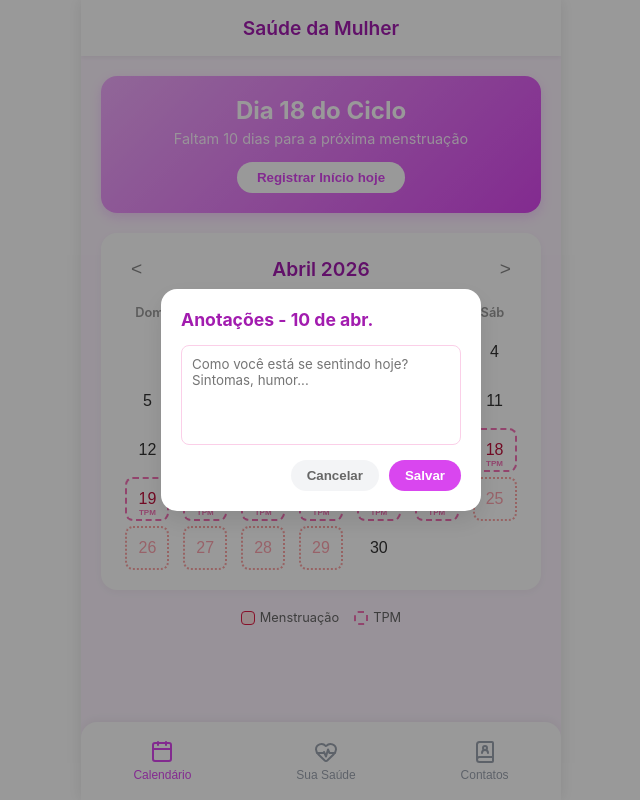
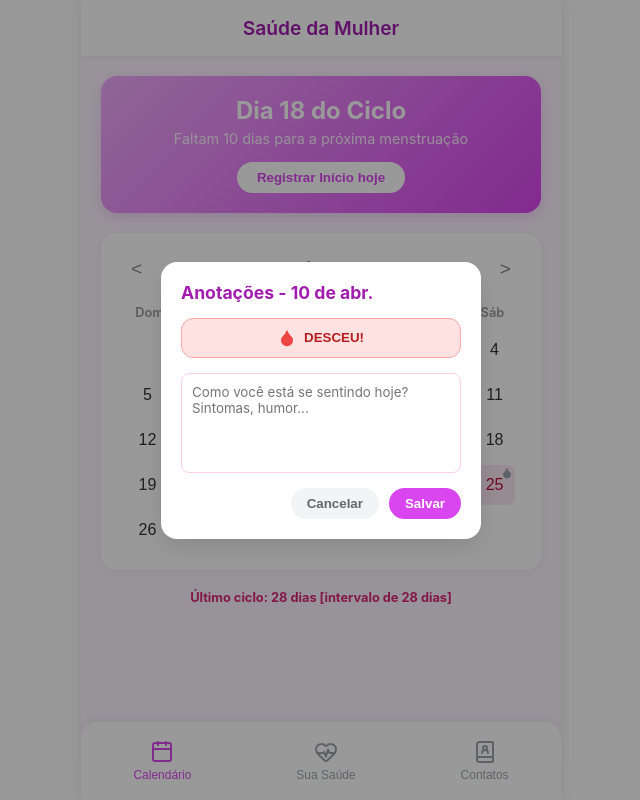
Before and after one commit to ruishalm/botao_lilas, a React (Vite) app: page / in a window 1280 px wide. Both pictures are taken after a click on the button "10". Shown: the whole page, without its empty margins (319-959 px from the left). Built offline with nearby package versions, Linux system fonts and the light colour scheme.

Commit message:
primeiras ideias..sem erros agora kkk

```diff
--- a/src/components/Calendar/Calendar.module.css
+++ b/src/components/Calendar/Calendar.module.css
@@ -108,9 +108,9 @@
 }
 
 .legendColor {
-  width: 14px;
-  height: 14px;
-  border-radius: 4px;
+  width: 12px;
+  height: 12px;
+  border-radius: 50%;
 }
 
 .modalOverlay {
@@ -143,6 +143,29 @@
   margin: 0;
   color: #a21caf;
   font-size: 1.1rem;
+}
+
+.desceuButton {
+  display: flex;
+  align-items: center;
+  justify-content: center;
+  gap: 8px;
+  background-color: #fee2e2;
+  color: #b91c1c;
+  border: 1px solid #fca5a5;
+  border-radius: 12px;
+  padding: 10px;
+  font-weight: bold;
+  cursor: pointer;
+  transition: all 0.2s ease;
+}
+
+.desceuButton:hover {
+  background-color: #fca5a5;
+}
+
+.desceuButton:active {
+  transform: scale(0.98);
 }
 
 .modalTextarea {
@@ -183,3 +206,44 @@
   background-color: #d946ef;
   color: white;
 }
+
+.secretOverlay {
+  position: fixed;
+  top: 0;
+  left: 0;
+  right: 0;
+  bottom: 0;
+  background-color: rgba(0, 0, 0, 0.85);
+  display: flex;
+  justify-content: center;
+  align-items: center;
+  z-index: 9999;
+  backdrop-filter: blur(5px);
+}
+
+.hugeSecretButton {
+  width: 250px;
+  height: 250px;
+  border-radius: 50%;
+  background: radial-gradient(circle, #a855f7 0%, #7e22ce 100%);
+  color: white;
+  font-size: 2rem;
+  font-weight: 900;
+  border: 10px solid #d8b4fe;
+  box-shadow: 0 0 50px rgba(168, 85, 247, 0.6), inset 0 0 20px rgba(0, 0, 0, 0.3);
+  cursor: pointer;
+  outline: none;
+  transition: transform 0.1s ease, box-shadow 0.1s ease;
+  display: flex;
+  justify-content: center;
+  align-items: center;
+  text-align: center;
+  user-select: none;
+  -webkit-user-select: none;
+  -webkit-tap-highlight-color: transparent;
+}
+
+.hugeSecretButton:active {
+  transform: scale(0.95);
+  box-shadow: 0 0 30px rgba(168, 85, 247, 0.4), inset 0 0 30px rgba(0, 0, 0, 0.5);
+}
--- a/src/components/Calendar/Calendar.tsx
+++ b/src/components/Calendar/Calendar.tsx
@@ -1,12 +1,15 @@
-import { useState, useEffect } from 'react';
+import { useState, useEffect, useRef } from 'react';
 import CalendarHeader from './CalendarHeader';
 import CalendarGrid from './CalendarGrid';
 import styles from './Calendar.module.css';
+import { Droplet } from 'lucide-react';
 
 const Calendar = () => {
   const [currentDate, setCurrentDate] = useState(new Date());
   const [selectedDate, setSelectedDate] = useState<Date | null>(null);
   const [noteText, setNoteText] = useState('');
+  const [showSecretButton, setShowSecretButton] = useState(false);
+  const secretTimer = useRef<number | null>(null);
 
   // Notas salvas no localStorage do navegador da usuária (Cookies locais)
   const [notes, setNotes] = useState<Record<string, string>>(() => {
@@ -30,7 +33,24 @@ const Calendar = () => {
     if (navigator.vibrate) {
       navigator.vibrate(200);
     }
-    console.log("🚨 ALERTA LILÁS ACIONADO SILENCIOSAMENTE! 🚨");
+    setShowSecretButton(true);
+  };
+
+  const startSecretAlert = () => {
+    secretTimer.current = window.setTimeout(() => {
+      if (navigator.vibrate) {
+        navigator.vibrate([300, 100, 300, 100, 300]);
+      }
+      alert("Ajuda está a caminho!");
+      setShowSecretButton(false);
+    }, 5000);
+  };
+
+  const endSecretAlert = () => {
+    if (secretTimer.current) {
+      clearTimeout(secretTimer.current);
+      secretTimer.current = null;
+    }
   };
 
   const handleDayClick = (date: Date) => {
@@ -85,12 +105,7 @@ const Calendar = () => {
 
       <div className={styles.legend}>
         <div className={styles.legendItem}>
-          <div className={styles.legendColor} style={{backgroundColor: '#ffe4e6', border: '1px solid #e11d48'}}></div>
-          <span>Menstruação</span>
-        </div>
-        <div className={styles.legendItem}>
-          <div className={styles.legendColor} style={{border: '2px dashed #f472b6'}}></div>
-          <span>TPM</span>
+          <span style={{ fontWeight: 'bold', color: '#db2777' }}>Último ciclo: 28 dias [intervalo de 28 dias]</span>
         </div>
       </div>
 
@@ -100,6 +115,12 @@ const Calendar = () => {
             <h3 className={styles.modalTitle}>
               Anotações - {selectedDate.toLocaleDateString('pt-BR', { day: '2-digit', month: 'short' })}
             </h3>
+
+            <button className={styles.desceuButton} onClick={() => console.log('Desceu!')}>
+              <Droplet size={18} color="#ef4444" fill="#ef4444" />
+              <span>DESCEU!</span>
+            </button>
+
             <textarea
               className={styles.modalTextarea}
               value={noteText}
@@ -113,6 +134,21 @@ const Calendar = () => {
           </div>
         </div>
       )}
+
+      {showSecretButton && (
+        <div className={styles.secretOverlay} onClick={() => setShowSecretButton(false)}>
+          <button
+            className={styles.hugeSecretButton}
+            onMouseDown={startSecretAlert}
+            onMouseUp={endSecretAlert}
+            onMouseLeave={endSecretAlert}
+            onTouchStart={startSecretAlert}
+            onTouchEnd={endSecretAlert}
+            onClick={(e) => e.stopPropagation()}
+          >
+          </button>
+        </div>
+      )}
     </div>
   );
 };
--- a/src/components/Calendar/CalendarDay.module.css
+++ b/src/components/Calendar/CalendarDay.module.css
@@ -1,9 +1,9 @@
 .dayBox {
   background: none;
   border: none;
-  border-radius: 8px;
-  width: 44px;
-  height: 44px;
+  border-radius: 8px; /* Quadradinho */
+  width: 40px;
+  height: 40px;
   display: flex;
   flex-direction: column;
   justify-content: center;
@@ -29,18 +29,26 @@
 }
 
 .periodDay {
-  background-color: #ffe4e6; /* Rosa claro para menstruação */
-  color: #e11d48;
-}
-
-.tpmDay {
-  border: 2px dashed #f472b6; /* Rosa pontilhado para TPM */
+  background-color: #fecdd3; /* Rosa claro para menstruação */
   color: #be123c;
 }
 
 .predictedDay {
-  border: 2px dotted #fca5a5;
-  color: #fda4af;
+  background-color: #fce7f3;
+  color: #be123c;
+}
+
+.tpmDay {
+  border: 2px dashed #f9a8d4; /* Rosa pontilhado para TPM */
+  color: #db2777;
+}
+
+.tpmText {
+  font-size: 0.55rem;
+  font-weight: bold;
+  color: #db2777;
+  position: absolute;
+  bottom: 2px;
 }
 
 .cycleDot {
@@ -49,25 +57,17 @@
   background-color: #d946ef;
   border-radius: 50%;
   position: absolute;
-  bottom: 4px;
+  bottom: 2px;
 }
 
 .noteDot {
-  width: 5px;
-  height: 5px;
+  width: 4px;
+  height: 4px;
   background-color: #fbbf24; /* Um amarelo sutil para a nota */
   border-radius: 50%;
   position: absolute;
-  bottom: 4px;
-  right: 4px;
-}
-
-.tpmText {
-  font-size: 0.5rem;
-  font-weight: bold;
-  color: #f472b6;
-  position: absolute;
   bottom: 2px;
+  right: 18px;
 }
 
 .bloodDrop {
@@ -76,3 +76,10 @@
   top: 2px;
   right: 2px;
 }
+
+.grayDrop {
+  color: #9ca3af;
+  position: absolute;
+  top: 2px;
+  right: 2px;
+}
--- a/src/components/Calendar/CalendarDay.tsx
+++ b/src/components/Calendar/CalendarDay.tsx
@@ -1,4 +1,4 @@
-import { useRef, MouseEvent, TouchEvent } from 'react';
+import { useRef } from 'react';
 import { Droplet } from 'lucide-react';
 import styles from './CalendarDay.module.css';
 
@@ -7,14 +7,14 @@ interface CalendarDayProps {
   date: Date;
   isToday: boolean;
   isPeriodDay: boolean;
+  isPredictedDay: boolean;
   isTpmDay: boolean;
-  isPredictedDay: boolean;
   hasNote: boolean;
   onSecretPress: () => void;
   onDayClick: (date: Date) => void;
 }
 
-const CalendarDay = ({ day, date, isToday, isPeriodDay, isTpmDay, isPredictedDay, hasNote, onSecretPress, onDayClick }: CalendarDayProps) => {
+const CalendarDay = ({ day, date, isToday, isPeriodDay, isPredictedDay, isTpmDay, hasNote, onSecretPress, onDayClick }: CalendarDayProps) => {
   const pressTimer = useRef<number | null>(null);
   const isLongPress = useRef(false);
 
@@ -25,7 +25,7 @@ const CalendarDay = ({ day, date, isToday, isPeriodDay, isTpmDay, isPredictedDay
       if (isToday) {
         onSecretPress();
       }
-    }, 3000);
+    }, 5000);
   };
 
   const endPress = () => {
@@ -43,8 +43,8 @@ const CalendarDay = ({ day, date, isToday, isPeriodDay, isTpmDay, isPredictedDay
 
   let dayClass = styles.dayBox;
   if (isPeriodDay) dayClass += ` ${styles.periodDay}`;
+  else if (isPredictedDay) dayClass += ` ${styles.predictedDay}`;
   else if (isTpmDay) dayClass += ` ${styles.tpmDay}`;
-  else if (isPredictedDay) dayClass += ` ${styles.predictedDay}`;
 
   if (isToday) dayClass += ` ${styles.today}`;
 
@@ -60,6 +60,7 @@ const CalendarDay = ({ day, date, isToday, isPeriodDay, isTpmDay, isPredictedDay
     >
       {day}
       {isPeriodDay && <Droplet size={12} className={styles.bloodDrop} fill="currentColor" />}
+      {isPredictedDay && <Droplet size={12} className={styles.grayDrop} fill="currentColor" />}
       {isTpmDay && <span className={styles.tpmText}>TPM</span>}
       {isToday && <span className={styles.cycleDot} />}
       {hasNote && !isToday && <span className={styles.noteDot} />}
--- a/src/components/Calendar/CalendarGrid.tsx
+++ b/src/components/Calendar/CalendarGrid.tsx
@@ -41,10 +41,10 @@ const CalendarGrid = ({ currentDate, onSecretPress, onDayClick, lastPeriodStart,
     // Calcular se é previsão (futuro)
     const diffTimeNext = date.getTime() - nextPeriodStart.getTime();
     const diffDaysNext = Math.ceil(diffTimeNext / (1000 * 60 * 60 * 24));
-    const isPredictedDay = diffDaysNext >= 0 && diffDaysNext < periodDuration;
+    const isPredictedDay = diffDaysNext === 0; // Apenas 1 dia de previsão inicial
 
-    // Calcular TPM (7 dias antes da próxima menstruação)
-    const isTpmDay = diffDaysNext >= -7 && diffDaysNext < 0;
+    // Os 5 dias antes é TPM
+    const isTpmDay = diffDaysNext >= -5 && diffDaysNext < 0;
 
     const hasNote = !!notes[dateString];
 
@@ -55,8 +55,8 @@ const CalendarGrid = ({ currentDate, onSecretPress, onDayClick, lastPeriodStart,
         date={date}
         isToday={isToday}
         isPeriodDay={isPeriodDay}
+        isPredictedDay={isPredictedDay}
         isTpmDay={isTpmDay}
-        isPredictedDay={isPredictedDay}
         hasNote={hasNote}
         onSecretPress={onSecretPress}
         onDayClick={onDayClick}
```
Also changed, not shown: 1 other file (tests, documents, lock files or other folders).
